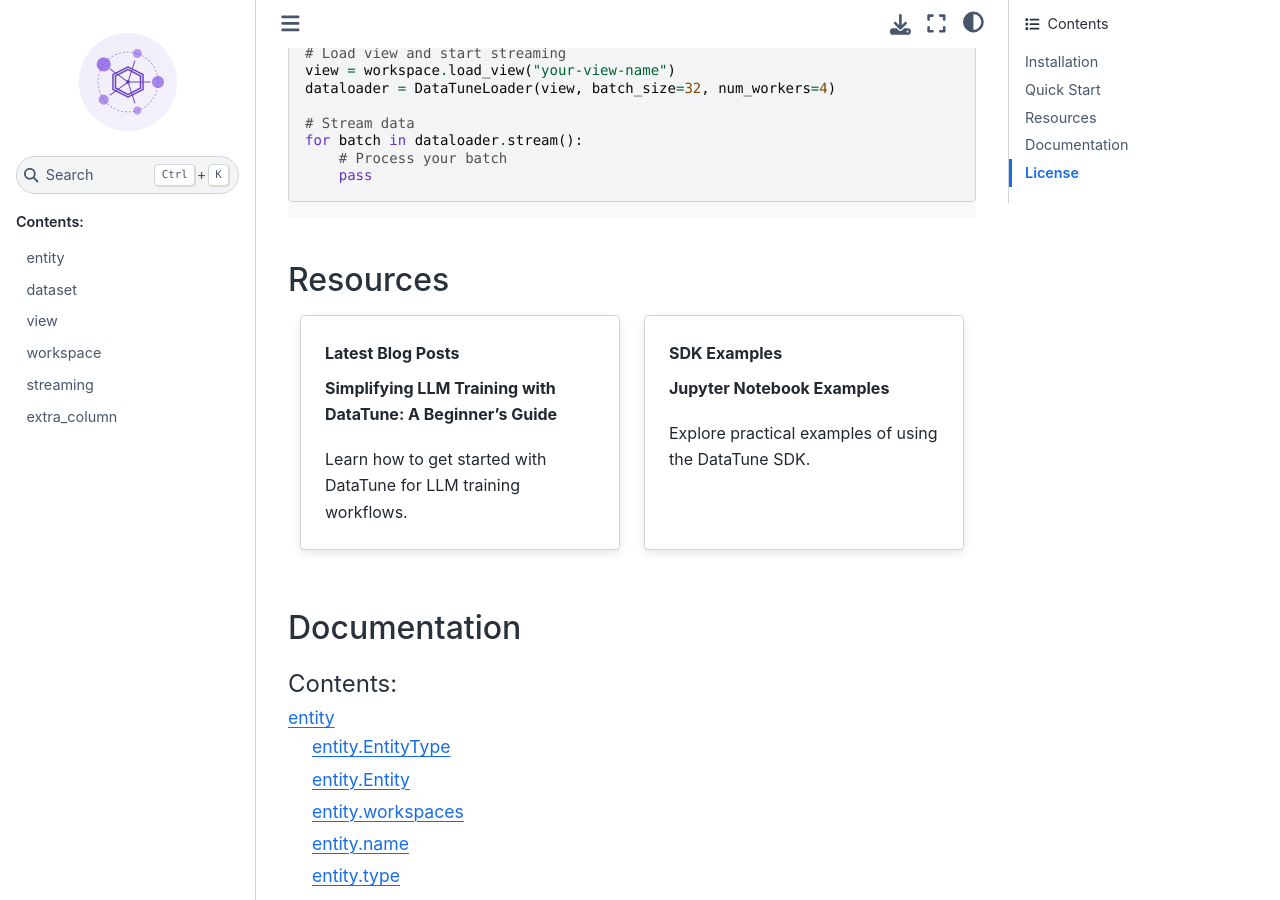
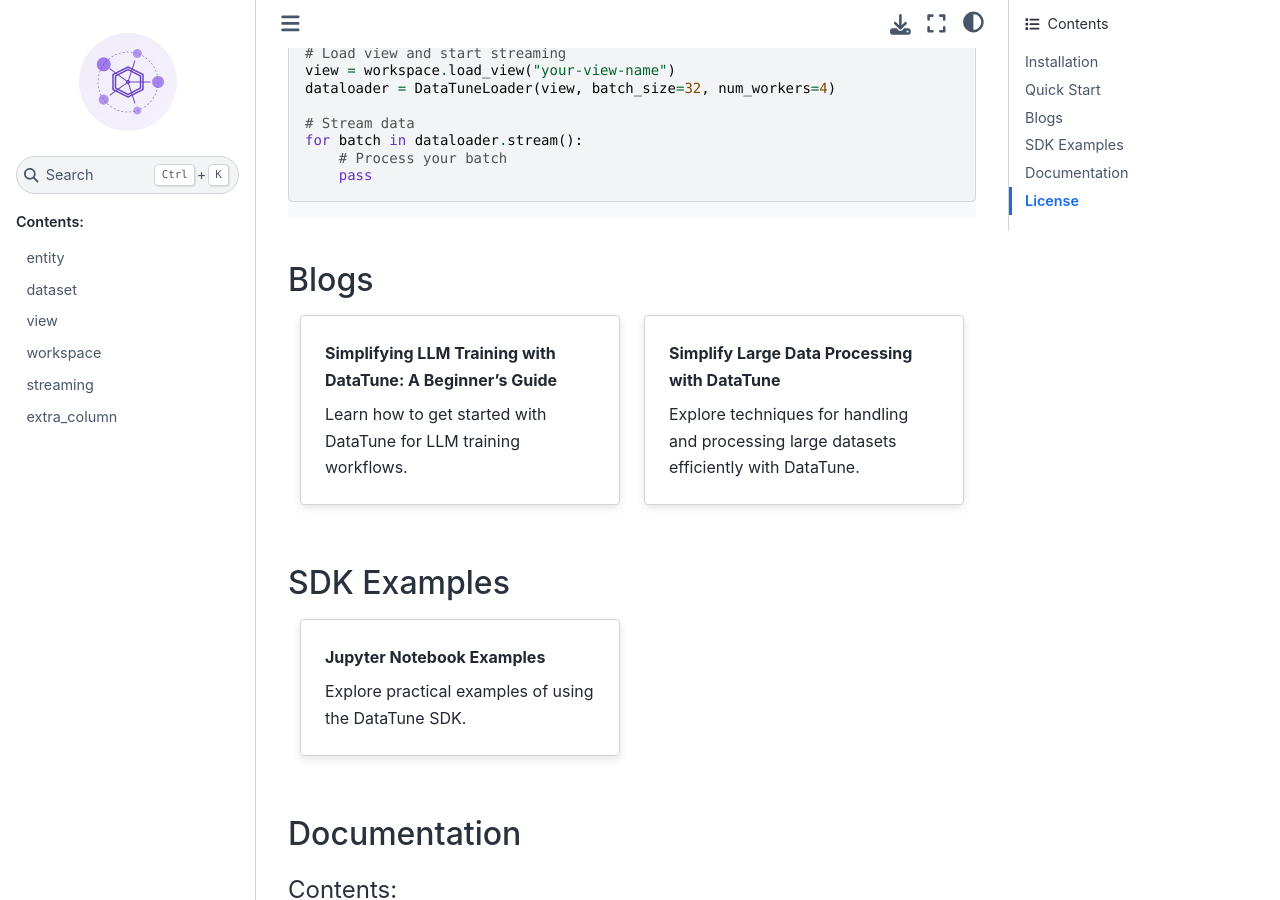
Before and after one commit to vitalops/datatune, a Sphinx documentation site: the page built from docs/source/index.md, in a window 1280 px wide and 900 px high, scrolled down 603 px. Built offline with Sphinx 7.4.7 and the Sphinx Book theme 1.1.4, drawn with Linux system fonts in a browser that asks for light colours.

Commit message:
update: new blog to docs (#28)
* update: add Contact us in readme

* fix: line breaks in links

* fix: line breaks in contact us

* fix: bullet points in contact us

* update: docs with new blog

````diff
--- a/docs/source/index.md
+++ b/docs/source/index.md
@@ -31,23 +31,24 @@
     pass
 ```
 
-## Resources
+## Blogs
 
 :::::{grid} 2
-
-::::{grid-item-card} Latest Blog Posts
+::::{grid-item-card} Simplifying LLM Training with DataTune: A Beginner's Guide
 :link: https://medium.com/@abhijithneilabraham/simplifying-llm-training-with-datatune-a-beginners-guide-4492c6ca5812
-
-**Simplifying LLM Training with DataTune: A Beginner's Guide**
-
 Learn how to get started with DataTune for LLM training workflows.
 ::::
 
-::::{grid-item-card} SDK Examples
+::::{grid-item-card} Simplify Large Data Processing with DataTune
+:link: https://medium.com/@abhijithneilabraham/simplify-large-data-processing-with-datatune-01ecfb736bcd
+Explore techniques for handling and processing large datasets efficiently with DataTune.
+::::
+:::::
+
+## SDK Examples
+:::::{grid} 2
+::::{grid-item-card} Jupyter Notebook Examples
 :link: https://github.com/vitalops/datatune/blob/main/examples/sdk_example.ipynb
-
-**Jupyter Notebook Examples**
-
 Explore practical examples of using the DataTune SDK.
 ::::
 
````
